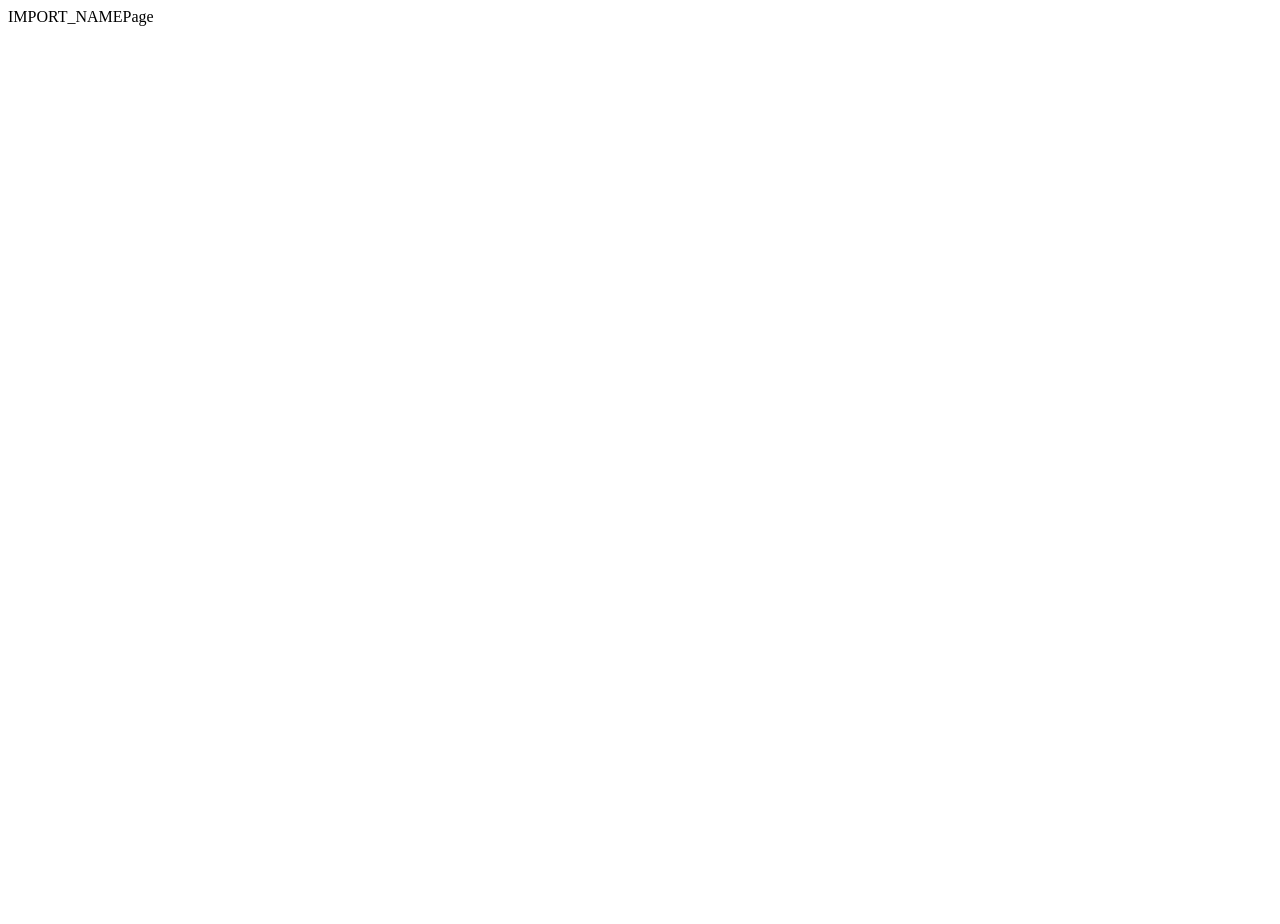
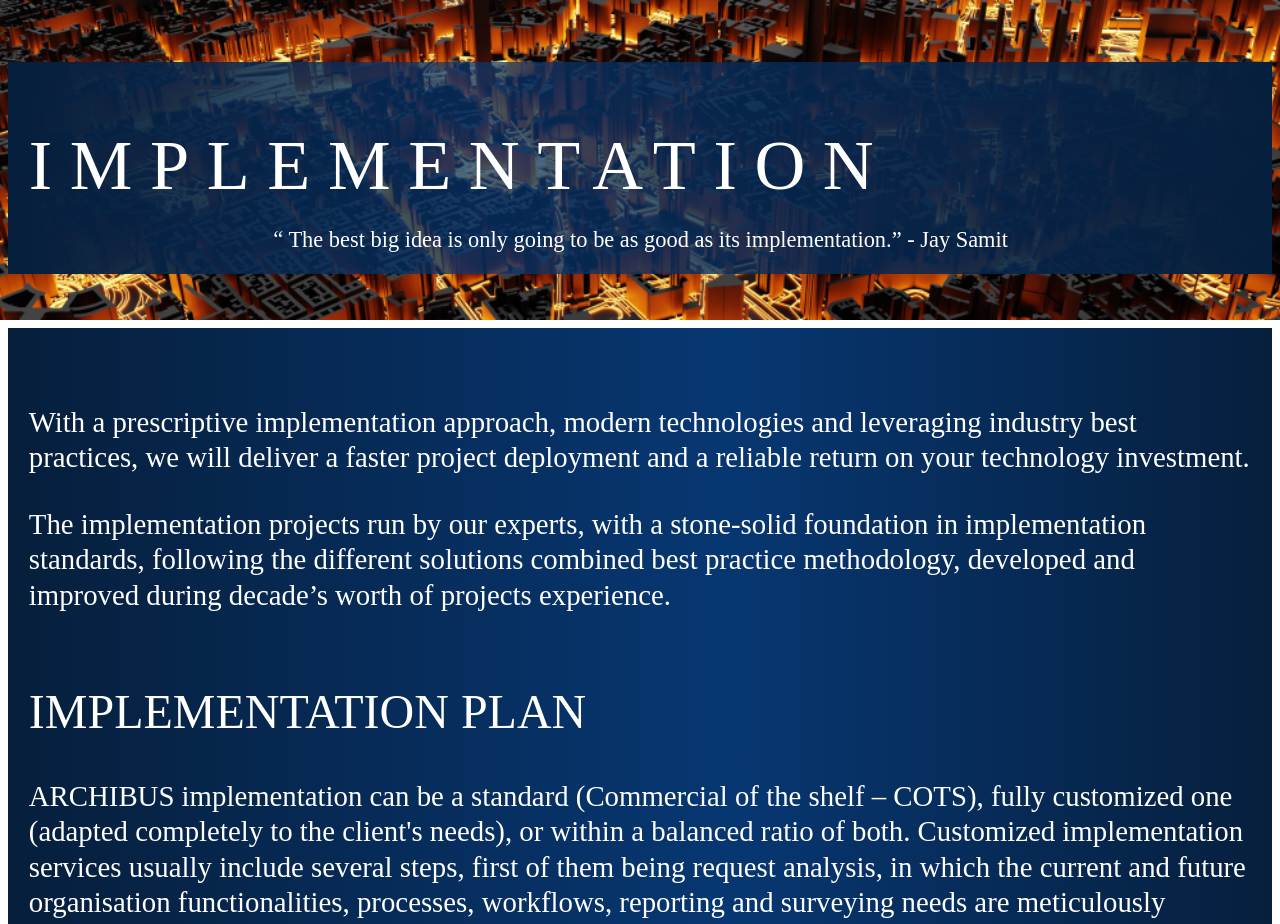
Before and after one commit to ArctisZagreb/arctis_webpage_nextjs, a Next.js app: page /implementation in a window 1280 px wide. Shown: the top 924 px of the page. Before the commit the page ends 800 px from the top, so only its background shows below. Built offline with nearby package versions, Linux system fonts and the light colour scheme.

Commit message:
added implementation page content

```diff
--- /dev/null
+++ b/components/ServicesPage/ImplementationContent.tsx
@@ -0,0 +1,110 @@
+import React from "react";
+import styles from "./ServicePageContent.module.scss";
+import Image from "next/image";
+import { Wrapper } from "../layout/Wrapper/Wrapper";
+import { Parallax } from "react-parallax";
+export const ImplementationContent = () => {
+  return (
+    <section className={styles["content"]}>
+      <Wrapper>
+        <p className={styles["paragraph"]}>
+          With a prescriptive implementation approach, modern technologies and
+          leveraging industry best practices, we will deliver a faster project
+          deployment and a reliable return on your technology investment.
+        </p>
+        <p className={styles["paragraph"]}>
+          The implementation projects run by our experts, with a stone-solid
+          foundation in implementation standards, following the different
+          solutions combined best practice methodology, developed and improved
+          during decade’s worth of projects experience.
+        </p>
+        <h1 className={styles["title"]}>IMPLEMENTATION PLAN</h1>
+        <p className={styles["paragraph"]}>
+          ARCHIBUS implementation can be a standard (Commercial of the shelf –
+          COTS), fully customized one (adapted completely to the client's
+          needs), or within a balanced ratio of both. Customized implementation
+          services usually include several steps, first of them being request
+          analysis, in which the current and future organisation
+          functionalities, processes, workflows, reporting and surveying needs
+          are meticulously analysed, laying foundation of data inputs for the
+          process of planning the future implementation.
+        </p>
+        <p className={styles["paragraph"]}>
+          Design document in the planning phase describe the technical and
+          functional architecture of the solution to be implemented, later
+          referred in the customization phase.
+        </p>
+        <p className={styles["paragraph"]}>
+          Within the development phase, necessary functionalities, tailored
+          adaptations, specific workflows, customised interfaces and reports are
+          being developed with all the necessary conditions for the fulfilment
+          of the production phase, as well as data preparation and data
+          migration from the previous/legacy solutions, testing phase,
+          personalised trainings and establishing the production environment.
+        </p>
+        <p className={styles["paragraph"]}>
+          A crucial aspect for the success of any implementation is related to
+          data conversion. Critical concern is not only linked to adapting the
+          solution to the specific business processes and requirements of the
+          customers, but also in assisting the customer to capture, organize and
+          standardize the fore mentioned information. After the data take-over,
+          ARCHIBUS solution becomes the company repository for all the assets
+          data and moreover, an internal knowledge system, comprising of roles,
+          procedures, workflows, and processes.
+        </p>
+        <p className={styles["paragraph"]}>
+          ARCHIBUS can also be integrated with other ERP applications such as
+          Human Resources, Financial, and Security systems, BMS and BEMS, as
+          well as BIM and IoT solutions, to increase functionality and
+          productivity and outline the holistic approach. We excel at our
+          ability to implement the powerful ARCHIBUS integration tools that
+          bridge divisional and departmental solutions, ultimately adding value
+          to everyone's work.
+        </p>
+      </Wrapper>
+      <div className={styles["parallax-container"]}>
+        <Parallax
+          bgImage="/assets/images/decorative/paragraph1.jpg"
+          bgImageAlt="decorative image"
+          strength={210}
+        >
+          <div style={{ height: "150px" }}></div>
+        </Parallax>
+      </div>
+      <Wrapper>
+        <p className={styles["paragraph"]}>
+          Some of our usual activities include:
+        </p>
+        <ul className={styles["list"]}>
+          <li>Defining the implementation scope, goals and procedures</li>
+          <li>
+            Reviewing current-state business processes and legacy solutions
+          </li>
+          <li>
+            Defining system architecture, configuring and supporting system
+            implementation
+          </li>
+          <li>Migration of data from the other solutions/systems</li>
+          <li>Applying pilot project implementation procedures</li>
+          <li>Reflecting on and continuously optimizing the processes</li>
+          <li>
+            Supplementing existing solutions with additional implementation
+            projects
+          </li>
+          <li>
+            Establishing regular meetings on the status and progress of the
+            implementation
+          </li>
+          <li>
+            Reacting flexibly and dynamically to changes and new requirements
+          </li>
+          <li>
+            Providing of dynamic environment that promotes individual strengths
+            and collaborative collaboration
+          </li>
+          <li>...</li>
+        </ul>
+      </Wrapper>
+    </section>
+  );
+};
--- a/pages/implementation/index.tsx
+++ b/pages/implementation/index.tsx
@@ -1,7 +1,19 @@
+import { ImplementationContent } from "@/components/ServicesPage/ImplementationContent";
+import { PageBigTitle } from "@/components/Shared/PageBigTitle";
 import React from "react";
 
-const IMPORT_NAMEPage = () => {
-  return <div>IMPORT_NAMEPage</div>;
+const ProjectManagementPage = () => {
+  return (
+    <div>
+      <PageBigTitle
+        img="/assets/images/decorative/bg-header.jpg"
+        title="implementation"
+        quote=" The best big idea is only going to be as good as its implementation."
+        quoteAuthor="Jay Samit"
+      />
+      <ImplementationContent />
+    </div>
+  );
 };
 
-export default IMPORT_NAMEPage;
+export default ProjectManagementPage;
```
